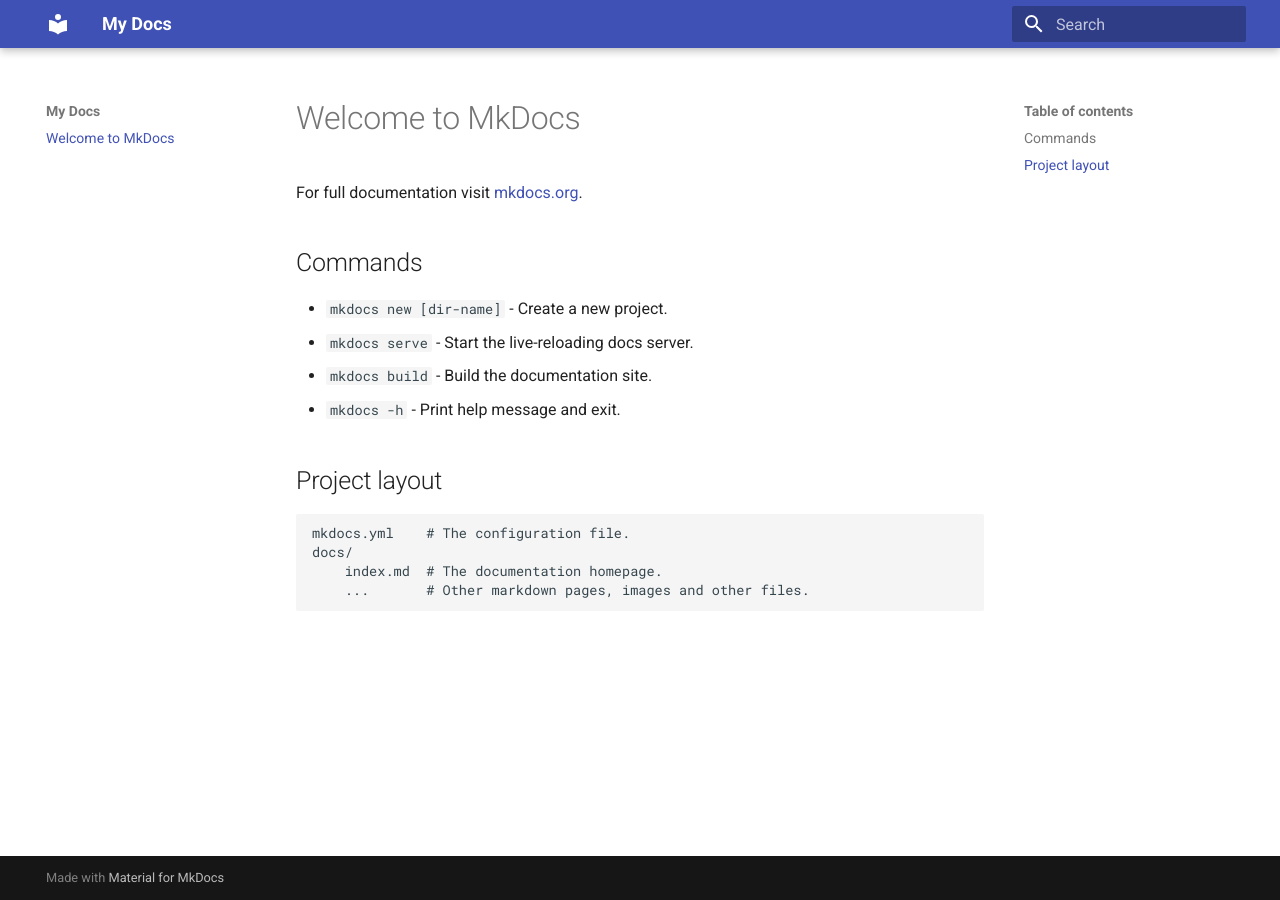
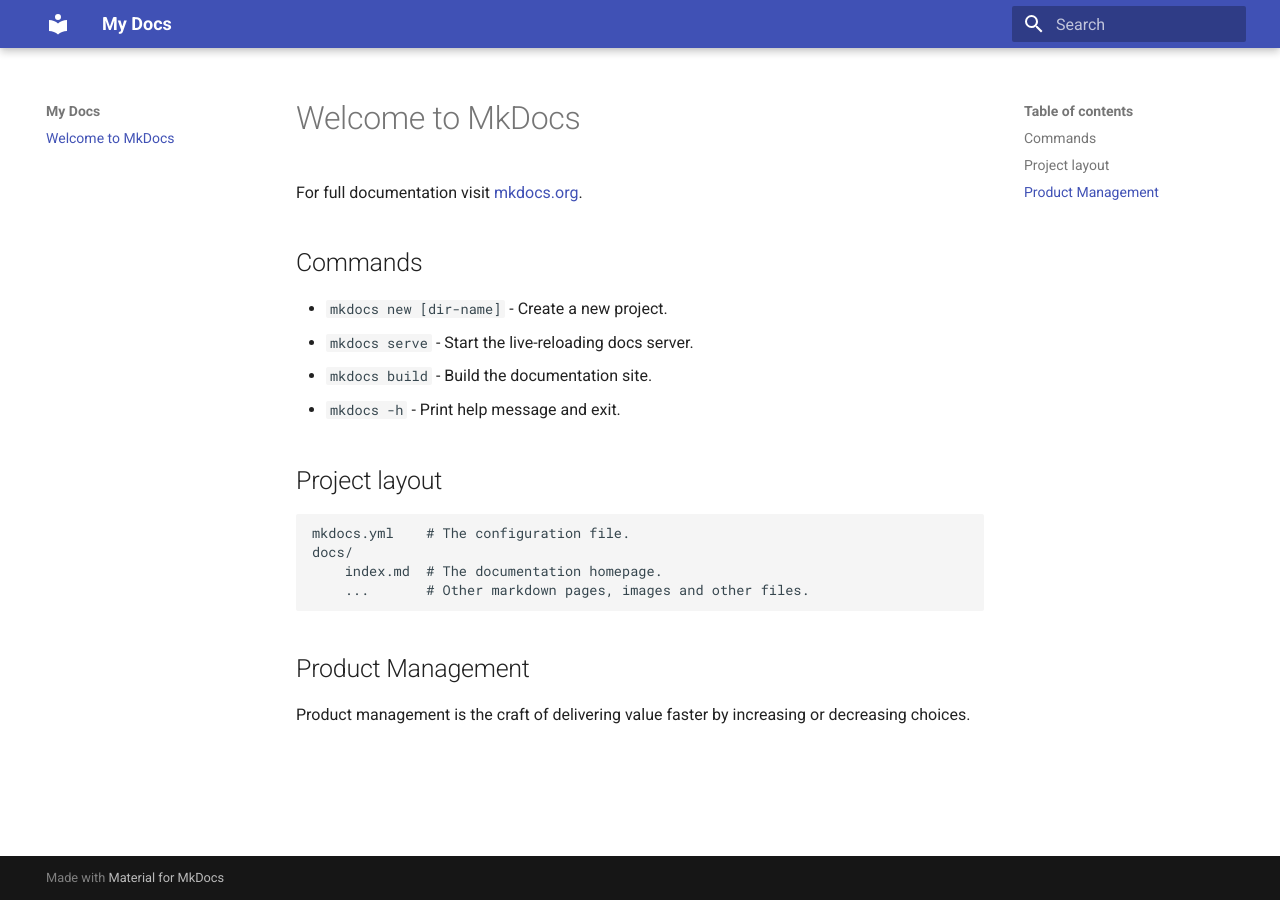
Before and after one commit to sarantium/ashvin, an MkDocs documentation site: the page built from docs/index.md, in a window 1280 px wide. Built offline with MkDocs 1.6.1 and Material for MkDocs 9.7.7, drawn with Linux system fonts in a browser that asks for light colours.

Commit message:
enhancement: defined product management

```diff
--- a/docs/index.md
+++ b/docs/index.md
@@ -4,10 +4,10 @@
 
 ## Commands
 
-* `mkdocs new [dir-name]` - Create a new project.
-* `mkdocs serve` - Start the live-reloading docs server.
-* `mkdocs build` - Build the documentation site.
-* `mkdocs -h` - Print help message and exit.
+- `mkdocs new [dir-name]` - Create a new project.
+- `mkdocs serve` - Start the live-reloading docs server.
+- `mkdocs build` - Build the documentation site.
+- `mkdocs -h` - Print help message and exit.
 
 ## Project layout
 
@@ -15,3 +15,7 @@
     docs/
         index.md  # The documentation homepage.
         ...       # Other markdown pages, images and other files.
+
+## Product Management
+
+Product management is the craft of delivering value faster by increasing or decreasing choices.
```
Also changed, not shown: cheatsheet.md (+4 -0 lines).
